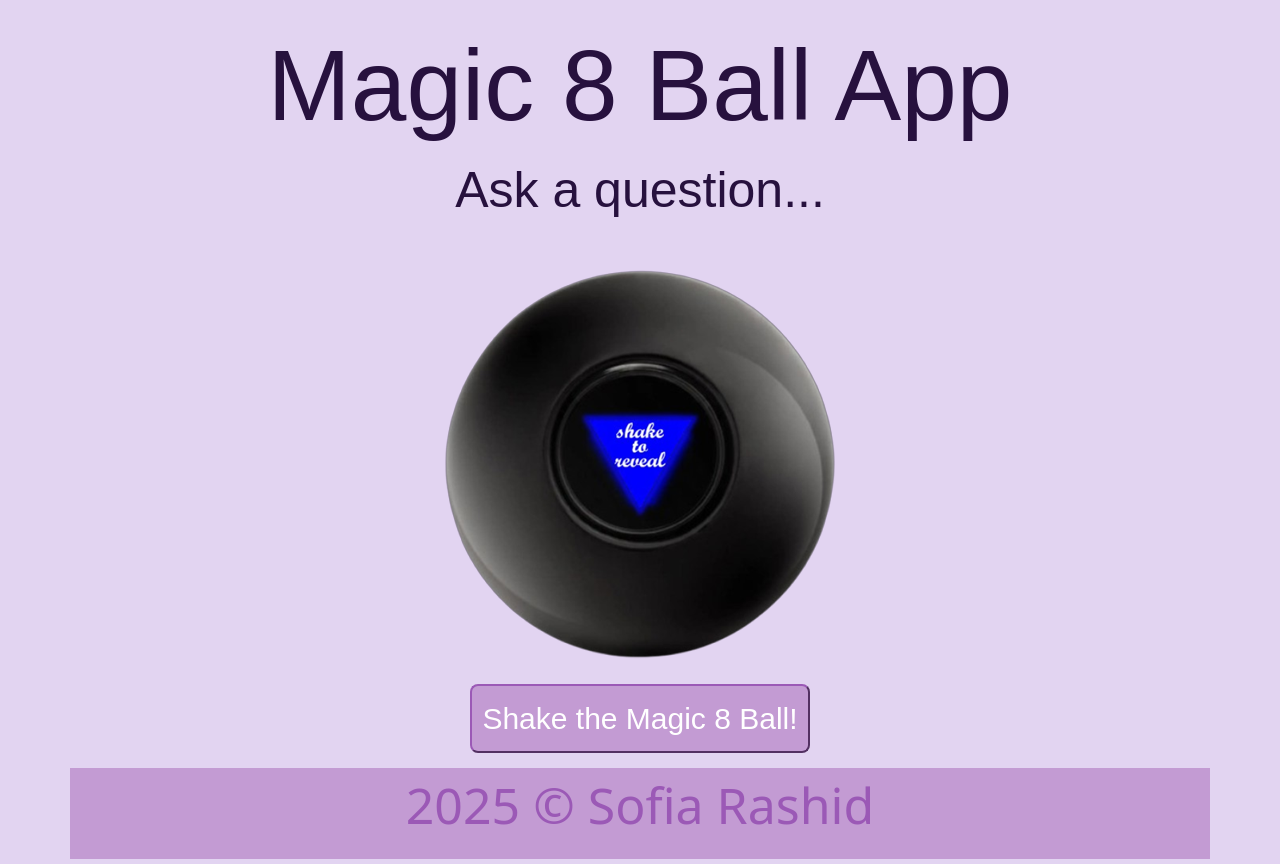
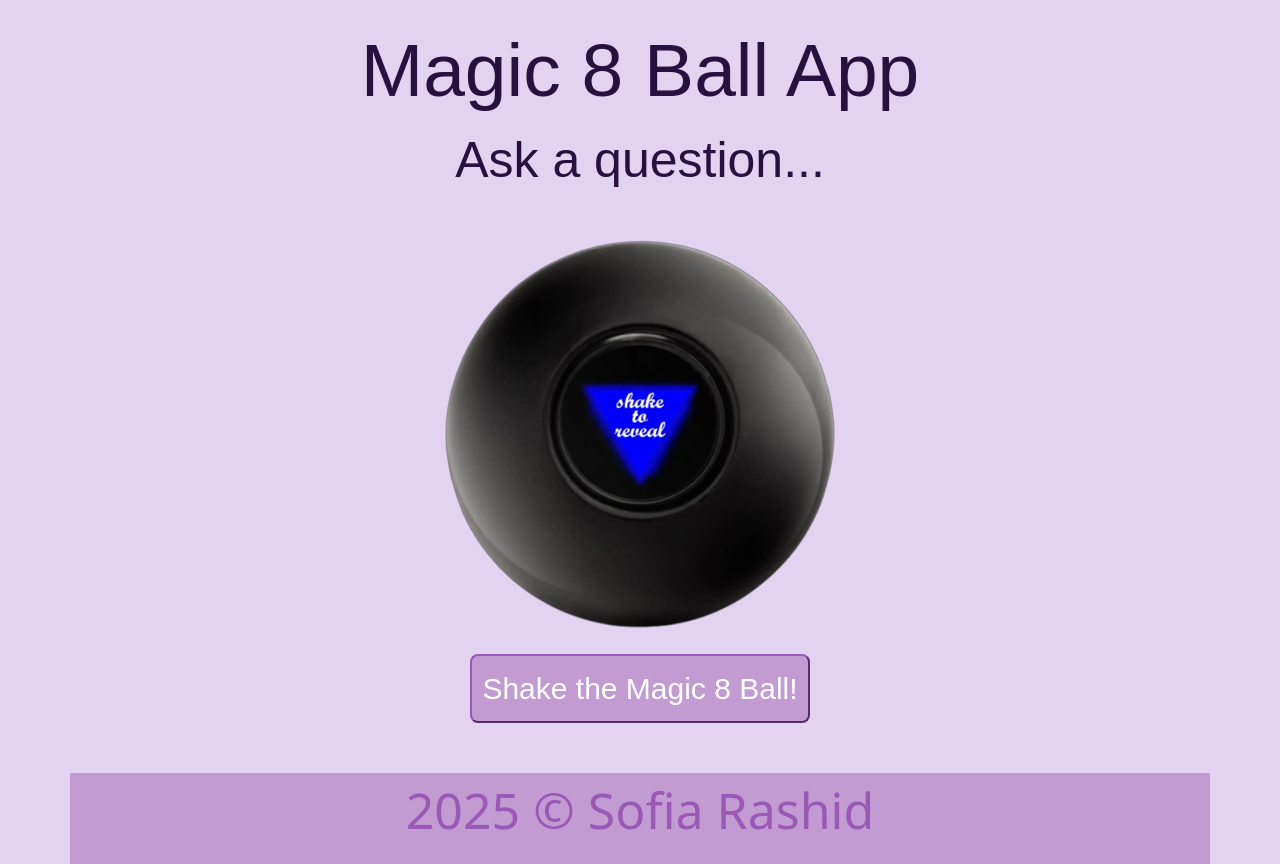
Before and after one commit to sofiarashid/magic8ball, a plain HTML site: page index.html in a window 1280 px wide. Drawn offline with nearby package versions, Linux system fonts and the light colour scheme; a web font is replaced by a local one.

Commit message:
added margins

```diff
--- a/style.css
+++ b/style.css
@@ -1,4 +1,7 @@
 body {
+    margin: 0;
+    height: 100%;
+    display: flex;
     color: #27113E;
     background-color: #E2D4F1;
 }
@@ -9,7 +12,7 @@ body {
 }
 h1 {
     font-style: normal;
-    font-size: 100px;
+    font-size: 75px;
     margin-top: 25px;
 }
 p {
@@ -32,7 +35,7 @@ img {
 footer {
     background-color: #C39BD3;
     color: #9B59B6;
-    font-size: 40px;
+    font-size: 20px;
     width: 100%;
-    margin-top: 15px;
+    margin-top: 50px;
 }
```
